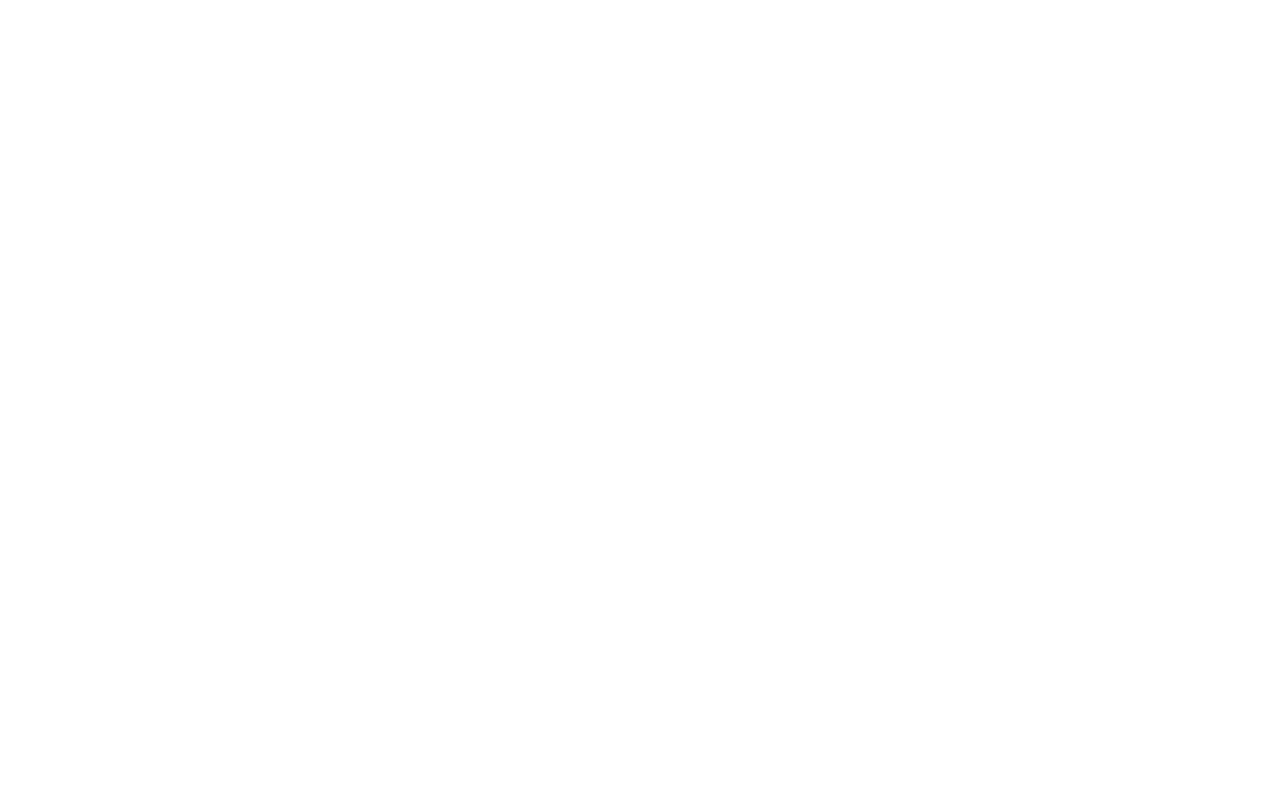
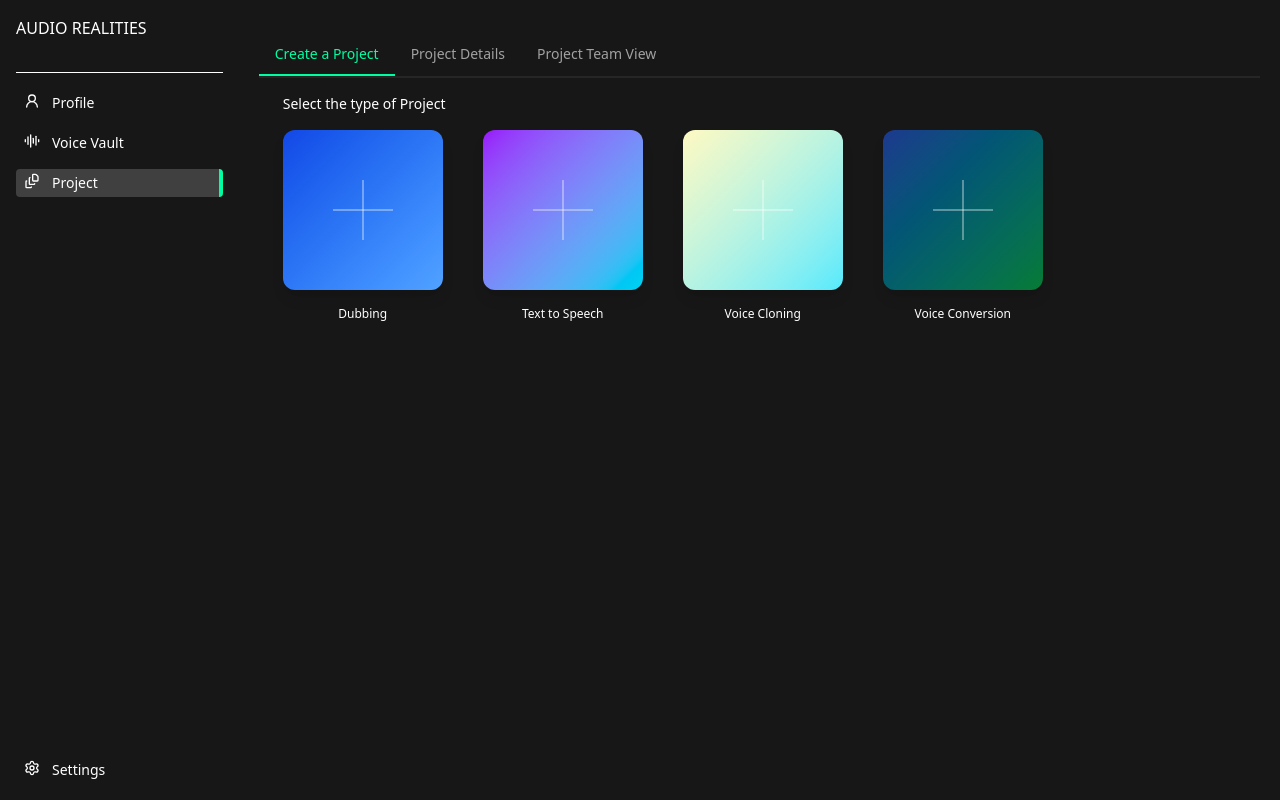
Before and after one commit to pranojtp/AR_Dashboard, a React (Vite) app in the folder User_dashboard/: page /userdashboard/projectpage/createproject in a window 1280 px wide. Before the commit this address had no page. Built offline with nearby package versions, Linux system fonts and the light colour scheme.

Commit message:
updated on 21-10-2025 1:31

```diff
--- a/User_dashboard/src/App.tsx
+++ b/User_dashboard/src/App.tsx
@@ -15,6 +15,7 @@
 import LandingPage from "./pages/LandingPage"
 import Termsofservice from "./components/landingpage/Termsofservice"
 import Privacypolicy from "./components/landingpage/Privacypolicy"
+import Createproject from "./components/projects/Createproject"
 
 
 function App() {
@@ -34,8 +35,13 @@
 
           <Route path="/userdashboard" element={<Dashboard />} >
             <Route path="profile" element={<Profilepage />} />
+
             <Route path="voicevault" element={<Voicevault />} />
-            <Route path="projectpage" element={<Projectpage />} />
+
+            <Route path="projectpage" element={<Projectpage />} >
+              <Route path="createproject" element={<Createproject />} />
+            </Route>
+
             <Route path="settings" element={<SidebarSettings />} />
             <Route path="settings" element={<Settingspage />} >
               <Route path="account" element={<Accountdetails />} />
--- a/User_dashboard/src/components/Sidebar.tsx
+++ b/User_dashboard/src/components/Sidebar.tsx
@@ -68,7 +68,6 @@
           </nav>
         </div>
       </div>
-
     </>
   )
 }
--- a/User_dashboard/src/components/auth/Login.tsx
+++ b/User_dashboard/src/components/auth/Login.tsx
@@ -1,18 +1,22 @@
-import { useNavigate } from "react-router-dom"
+import { useNavigate, useLocation } from "react-router-dom"
+// import logo from '../../assets/favicon.ico'
 
 const Login = () => {
-    const navigate = useNavigate()
+    const navigate = useNavigate();
+    const location = useLocation();
+    const fromSignout = location.state?.fromSignout || false;
 
-    const handleSubmit = () => {
-        // e.preventDefault()
-        navigate('/userdashboard/profile')
-    }
+    const handleSubmit = (e: React.FormEvent) => {
+        e.preventDefault();
+        navigate("/userdashboard/profile");
+    };
 
     return (
         <>
             <div className="relative flex items-center justify-center h-screen bg-neutral-800 overflow-hidden">
                 {/* Login Form */}
                 <div className="relative z-10 bg-black backdrop-blur-xl border border-neutral-800/50 rounded-2xl flex flex-col gap-3 p-5 shadow-2xl w-full max-w-md">
+                    {/* <img src={logo} alt="logo" className="w-8 h-8"/> */}
                     <h1 className="text-white text-2xl font-bold text-center tracking-wide mt-2">
                         AUDIO REALITIES
                     </h1>
@@ -62,6 +66,7 @@
 
                             {/* Buttons */}
                             <div className="flex justify-center items-center mt-6 gap-3">
+                                {!fromSignout && (
                                     <a href="/signup">
                                         <button
                                             type="button"
@@ -70,6 +75,7 @@
                                             Create Account
                                         </button>
                                     </a>
+                                )}
                                 <button
                                     type="submit"
                                     className="px-6 py-2 text-sm rounded-lg bg-[#00FFC6] text-black font-semibold hover:bg-[#00e6b8] transition-all"
--- a/User_dashboard/src/components/profile/Profilecard.tsx
+++ b/User_dashboard/src/components/profile/Profilecard.tsx
@@ -1,7 +1,14 @@
-import { Settings, Bell} from "lucide-react";
+import { Settings, Bell } from "lucide-react";
 import DP from "../../assets/dq.jpg"
+import { useNavigate } from "react-router-dom";
 
 const Profilecard = () => {
+    const navigate = useNavigate();
+
+    const handleSignOut = () => {
+        // Navigate back to login with state
+        navigate("/login", { state: { fromSignout: true } });
+    };
     return (
         <>
             <div className="flex flex-col gap-7 rounded-2xl bg-gradient-to-r from-[#00FFA3] to-[#00C4FF] w-full h-auto">
@@ -14,11 +21,11 @@
                     {/* Right Side */}
                     <div className="flex flex-wrap items-center gap-3 sm:gap-4 text-black font-medium">
                         {/* <UserRound size={18} className="cursor-pointer" /> */}
-                        <a href="/login">
-                        <button className="text-sm sm:text-sm text-black hover:underline">
-                            Sign Out
-                        </button>
-                        </a>
+                        {/* <a href="/login"> */}
+                            <button onClick={handleSignOut} className="text-sm sm:text-sm text-black hover:underline">
+                                Sign Out
+                            </button>
+                        {/* </a> */}
                         <a href="/userdashboard/settings/account"><Settings size={18} className="cursor-pointer" /></a>
                         <a href="#"><Bell size={18} className="cursor-pointer" /></a>
                     </div>
--- /dev/null
+++ b/User_dashboard/src/components/projects/Createproject.tsx
@@ -0,0 +1,117 @@
+
+// const Createproject = () => {
+//     const projects = [
+//         { id: 1, title: "Dubbing", color: "from-[#00FFA3] to-[#00C4FF]" },
+//         { id: 2, title: "Text to Speech", color: "from-[#00FFA3] to-[#00C4FF]" },
+//         { id: 3, title: "Voice Cloning", color: "from-[#00FFA3] to-[#00C4FF]" },
+//         { id: 4, title: "Voice Conversion", color: "from-[#00FFA3] to-[#00C4FF]" },
+//     ];
+//     return (
+//         <>
+//             <div>
+//                 <h3 className="text-sm text-white font-medium mb-4">Select the type of Project</h3>
+//             </div>
+//             <div className="flex flex-row gap-10">
+//                 {projects.map((proj) => (
+//                     <div key={proj.id}>
+//                         <div
+
+//                             className={`text-white rounded-xl h-40 w-40 bg-gradient-to-r ${proj.color} flex items-center justify-center text-black font-semibold`}
+//                         >
+//                             +
+//                         </div>
+//                         <p className="text-white text-xs p-2">{proj.title}</p>
+//                     </div>
+//                 ))}
+//             </div>
+
+//         </>
+//     )
+// }
+
+// export default Createproject
+
+
+interface FeatureCardProps {
+    title: string;
+    gradientFrom: string;
+    gradientTo: string;
+    customGradientClass?: string;
+}
+
+// 1. FeatureCard Component
+const FeatureCard: React.FC<FeatureCardProps> = ({ title, gradientFrom, gradientTo, customGradientClass }) => {
+    return (
+        <div className="flex flex-col items-center group cursor-pointer">
+            {/* The main box with the gradient and icon */}
+            <div
+                className={`
+          w-32 h-32 md:w-40 md:h-40
+          rounded-xl shadow-lg transition-all duration-300 ease-in-out
+          flex items-center justify-center p-2
+          ${customGradientClass || `bg-gradient-to-br ${gradientFrom} ${gradientTo}`}
+          group-hover:scale-[1.02] group-hover:shadow-2xl
+        `}
+            >
+                {/* The plus icon (represented here by a simple white cross) */}
+                <div className="w-15 h-15 relative">
+                    {/* Horizontal line */}
+                    <div className="absolute top-1/2 left-0 w-full h-px bg-white/70 transform -translate-y-1/2"></div>
+                    {/* Vertical line */}
+                    <div className="absolute left-1/2 top-0 h-full w-px bg-white/70 transform -translate-x-1/2"></div>
+                </div>
+            </div>
+
+            {/* The title text */}
+            <p className="mt-4 text-white text-xs md:text-xs font-medium select-none">
+                {title}
+            </p>
+        </div>
+    );
+};
+const Createproject = () => {
+    const features: FeatureCardProps[] = [
+        {
+            title: 'Dubbing',
+            gradientFrom: 'from-blue-700',
+            gradientTo: 'to-blue-400',
+        },
+        {
+            title: 'Text to Speech',
+            gradientFrom: 'from-purple-600',
+            gradientTo: 'to-cyan-400',
+        },
+        {
+            title: 'Voice Cloning',
+            gradientFrom: 'from-yellow-200',
+            gradientTo: 'to-cyan-200',
+            customGradientClass: 'bg-gradient-to-br from-yellow-100 to-cyan-300'
+        },
+        {
+            title: 'Voice Conversion',
+            gradientFrom: 'from-blue-900',
+            gradientTo: 'to-green-500',
+            customGradientClass: 'bg-gradient-to-br from-blue-900 to-green-600/70'
+        },
+    ];
+    return (
+        <>
+            <div>
+                <h3 className="text-sm text-white font-medium mb-4">Select the type of Project</h3>
+            </div>
+            <div className="flex flex-row gap-10">
+                {features.map((feature, index) => (
+                    <FeatureCard
+                        key={index}
+                        title={feature.title}
+                        gradientFrom={feature.gradientFrom}
+                        gradientTo={feature.gradientTo}
+                        customGradientClass={feature.customGradientClass}
+                    />
+                ))}
+            </div>
+        </>
+    )
+}
+
+export default Createproject
--- /dev/null
+++ b/User_dashboard/src/components/projects/Navbar_project.tsx
@@ -0,0 +1,56 @@
+import { useState } from "react";
+import { motion } from "framer-motion";
+import { useNavigate } from "react-router-dom";
+
+const navigation = [
+    { name: "Create a Project", href: "/userdashboard/projectpage/createproject"},
+    { name: "Project Details", href: "" },
+    { name: "Project Team View", href: ""},
+];
+const Navbar_project = () => {
+    const [activeTab, setActiveTab] = useState("Create a Project");
+    const navigate = useNavigate();
+  return (
+    <>
+    <div className="h-fit w-full bg-neutral-900 text-white">
+                {/* Header */}
+                {/* <h1 className="text-lg font-bold">Settings</h1>
+                <p className="text-sm text-neutral-400 mt-1">Manage your account preferences</p> */}
+
+                {/* Tabs Section */}
+                <div className="relative flex border-b border-neutral-800 mt-6">
+                    {navigation.map((item) => {
+                        // const Icon = iconMap[item.icon];
+                        const isActive = activeTab === item.name;
+
+                        return (
+                            <button
+                                key={item.name}
+                                onClick={() => {
+                                    setActiveTab(item.name);
+                                    navigate(item.href); // Navigate to route
+                                }}
+                                className={`relative flex items-center gap-2 px-4 pb-3 text-sm font-medium transition-all duration-300 ${isActive ? "text-[#00FFA3]" : "text-neutral-400 hover:text-gray-200"
+                                    }`}
+                            >
+                                {/* {Icon && <Icon className="w-4 h-4" />} */}
+                                {item.name}
+                                {/* Animated underline */}
+                                {isActive && (
+                                    <motion.span
+                                        layoutId="underline"
+                                        className="absolute bottom-0 left-0 w-full h-[2px] bg-[#00FFA3]"
+                                        transition={{ type: "spring", stiffness: 300, damping: 25 }}
+                                    />
+                                )}
+                            </button>
+                        );
+                    })}
+                </div>
+            </div>
+
+    </>
+  )
+}
+
+export default Navbar_project
--- a/User_dashboard/src/components/settings/Sidebar_settings.tsx
+++ b/User_dashboard/src/components/settings/Sidebar_settings.tsx
@@ -71,7 +71,7 @@
     const navigate = useNavigate();
 
     return (
-        <div className="h-auto w-full bg-neutral-900 text-white">
+        <div className="h-fit w-full bg-neutral-900 text-white">
             {/* Header */}
             {/* <h1 className="text-lg font-bold">Settings</h1>
             <p className="text-sm text-neutral-400 mt-1">Manage your account preferences</p> */}
--- a/User_dashboard/src/components/voicevault/Headercard.tsx
+++ b/User_dashboard/src/components/voicevault/Headercard.tsx
@@ -1,8 +1,15 @@
 
 import { Settings, Bell, } from "lucide-react";
 import VaultImage from "../../assets/vault.png";
+import { useNavigate } from "react-router-dom";
 
 const Headercard = () => {
+    const navigate = useNavigate();
+
+    const handleSignOut = () => {
+        // Navigate back to login with state
+        navigate("/login", { state: { fromSignout: true } });
+    };
     return (
         <>
             <div className="lg:h-1/3 rounded-2xl bg-gradient-to-r from-[#00FFA3] to-[#00C4FF]">
@@ -14,11 +21,11 @@
                     {/* Right side */}
                     <div className="flex items-center gap-4 text-black font-medium">
                         {/* <UserRound size={18} /> */}
-                        <a href="/login">
-                            <button className="flex items-center gap-1 text-sm sm:text-sm hover:underline">
+                        {/* <a href="/login"> */}
+                            <button onClick={handleSignOut} className="flex items-center gap-1 text-sm sm:text-sm hover:underline">
                                 Sign Out
                             </button>
-                        </a>
+                        {/* </a> */}
                         <a href="/userdashboard/settings/account"><Settings size={18} className="cursor-pointer hover:text-gray-700" /></a>
                         <Bell size={18} className="cursor-pointer hover:text-gray-700" />
                     </div>
--- a/User_dashboard/src/pages/Projectpage.tsx
+++ b/User_dashboard/src/pages/Projectpage.tsx
@@ -1,9 +1,19 @@
+import Navbar_project from "../components/projects/Navbar_project"
+import { Outlet } from "react-router-dom"
 
 const Projectpage = () => {
     return (
         <>
-            <div className="flex-1 p-6 space-y-6 bg-neutral-900">
+            <div className="flex flex-col h-full bg-neutral-900 text-white">
+                {/* Fixed top bar (tabs) */}
+                <div className="flex-shrink-0 border-b border-neutral-800">
+                    <Navbar_project />
+                </div>
 
+                {/* Scrollable bottom content */}
+                <div className="flex-1 overflow-y-auto px-6 py-4 scrollbar-thin scrollbar-thumb-neutral-800 scrollbar-track-neutral-900">
+                    <Outlet />
+                </div>
             </div>
         </>
     )
```
Also changed, not shown: User_dashboard/src/pages/Settingspage.tsx (+10 -3 lines), 1 other file (tests, documents, lock files or other folders). Lines whose indentation alone changed are shown as unchanged.
